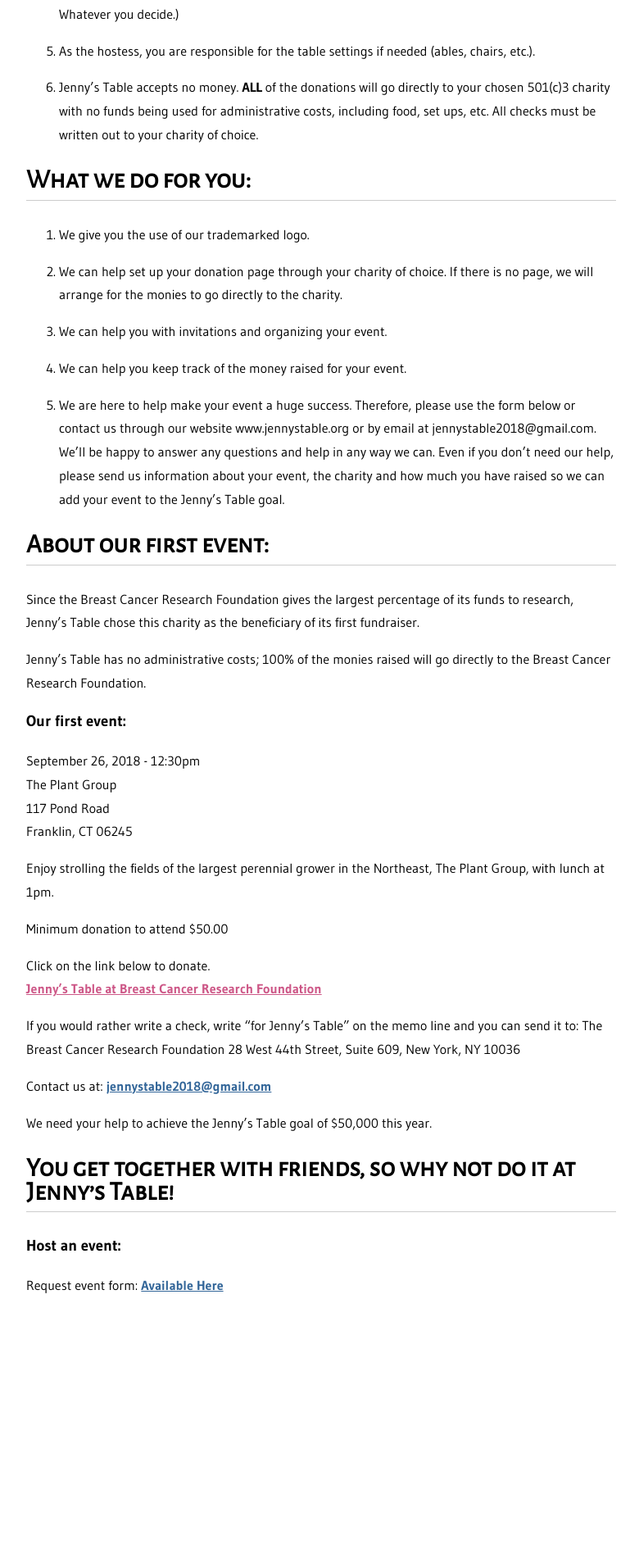
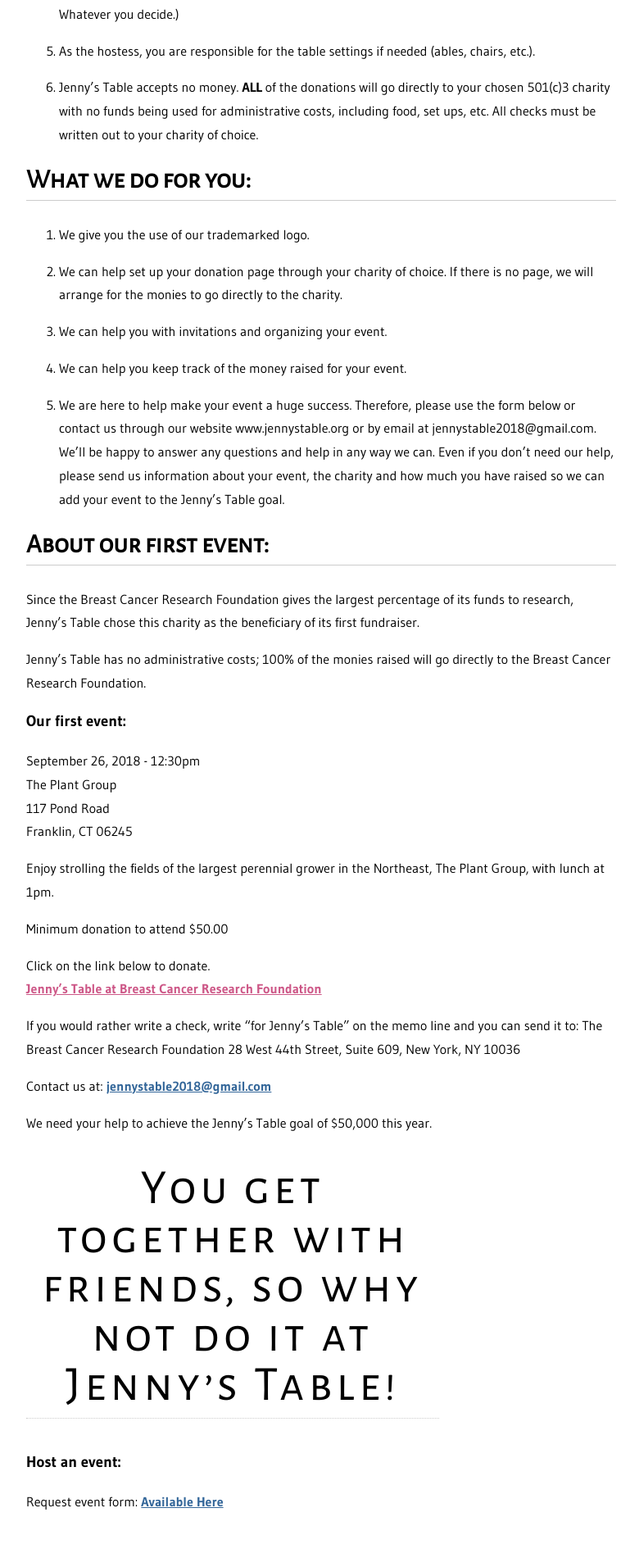
Before and after one commit to jennystable/website, a Jekyll site: the page built from index.markdown, in a window 1280 px wide. Shown: the part 1094-3006 px from the top of the page at 82% size, without its empty margins (248-1028 px from the left). Built offline with Jekyll 4.4.1, drawn with Linux system fonts in a browser that asks for light colours; before the commit the page ends 2742 px from its top, so only the background shows below that.

```diff
--- a/index.markdown
+++ b/index.markdown
@@ -70,7 +70,7 @@ Contact us at: <a href="mailto:jennystable2018@gmail.com" style="color: #336699;
 
 We need your help to achieve the Jenny's Table goal of $50,000 this year.
 
-## You get together with friends, so why not do it at Jenny's Table!
+# You get together with friends, so why not do it at Jenny's Table!
 
 ### Host an event:
 
```
